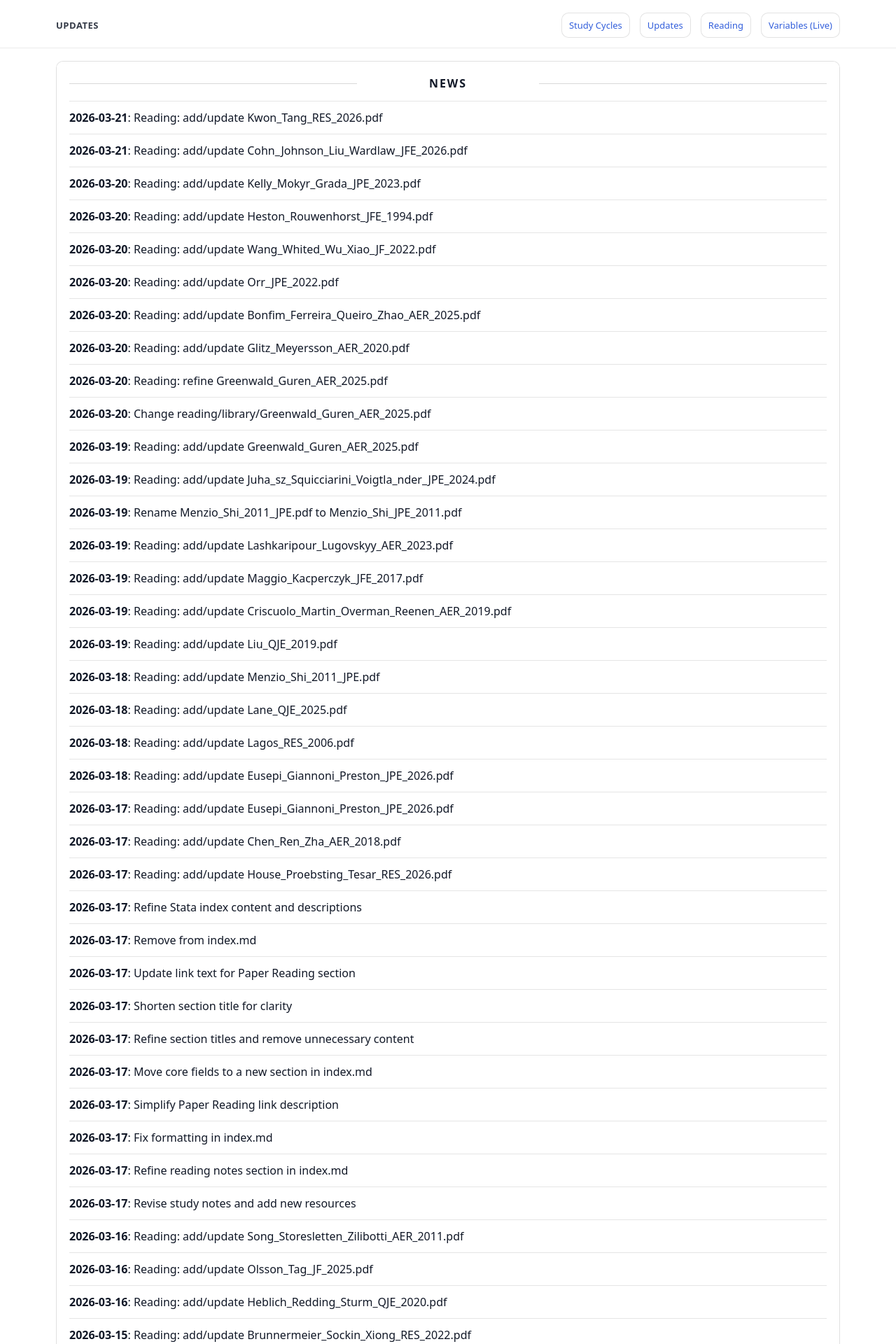
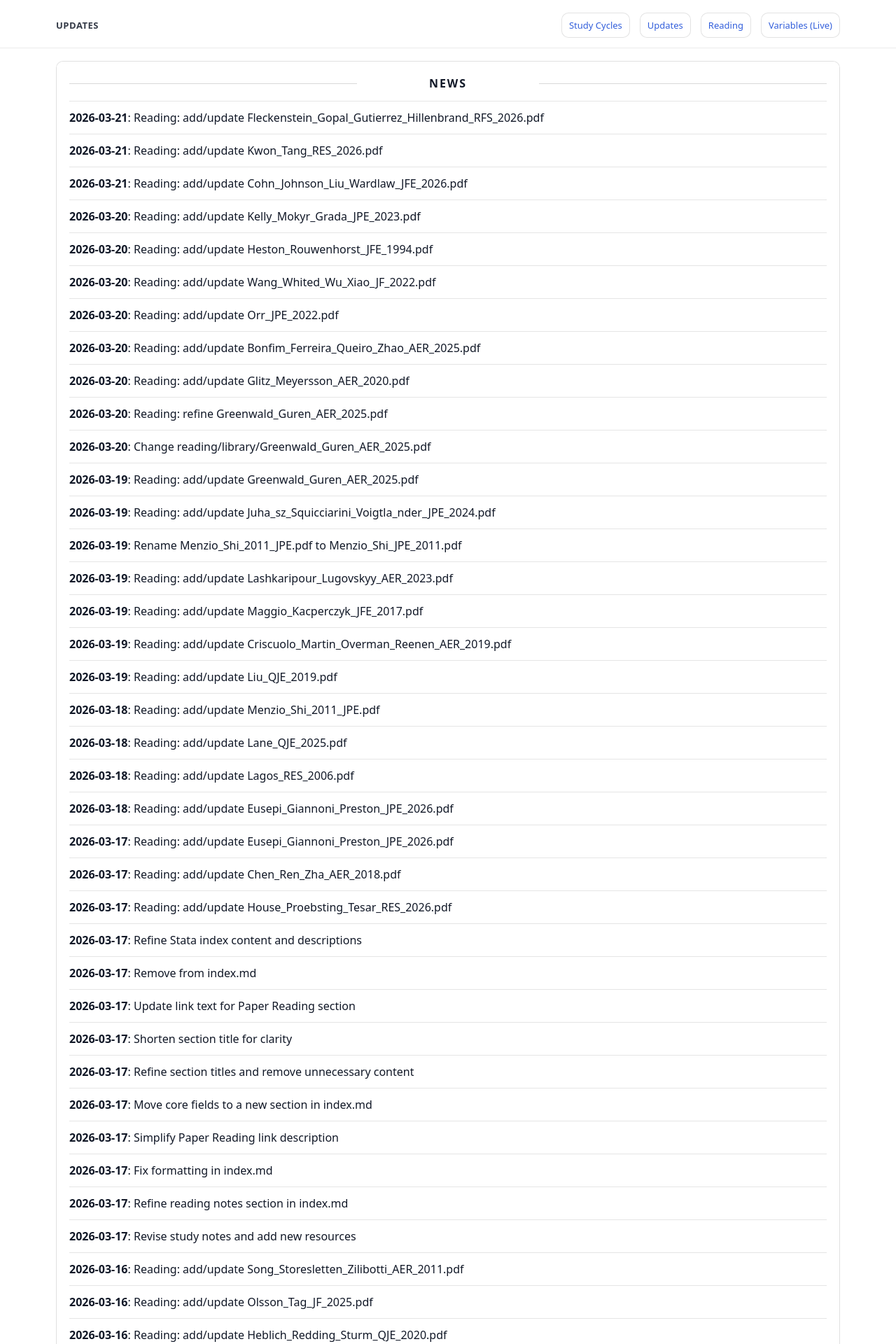
Before and after one commit to yaxinzn/study-archive, a Jekyll site: the page built from updates/index.md, in a window 1280 px wide. Shown: the top 1920 px of the page at 70% size. Built offline with Jekyll 4.4.1, drawn with Linux system fonts in a browser that asks for light colours; some of the changed text lies outside the part shown.

Commit message:
chore: update NEWS feed

```diff
--- a/_data/news.yml
+++ b/_data/news.yml
@@ -1,4 +1,7 @@
 # Auto-generated update history (sorted newest -> oldest). Do not edit manually.
+- ts: "1774083803"
+  date: "2026-03-21"
+  title: "Reading: add/update Fleckenstein_Gopal_Gutierrez_Hillenbrand_RFS_2026.pdf"
 - ts: "1774082586"
   date: "2026-03-21"
   title: "Reading: add/update Kwon_Tang_RES_2026.pdf"
```
